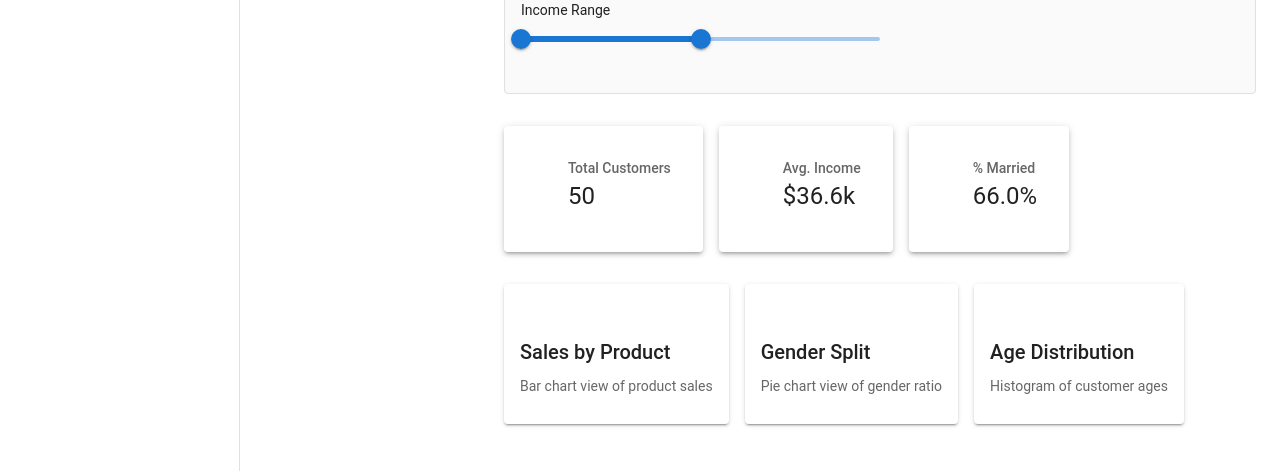
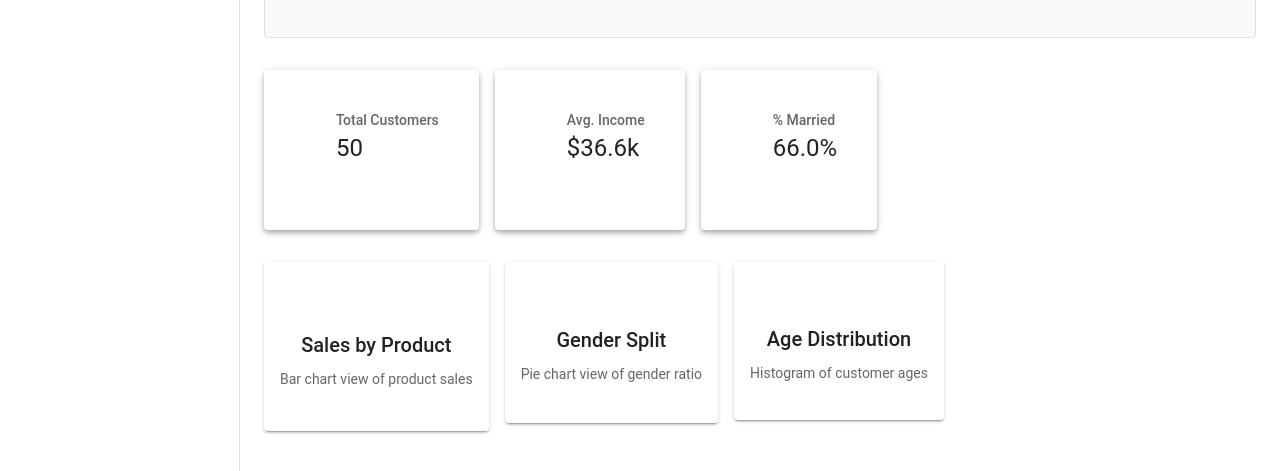
Before and after one commit to nahinAbrar/renata_task, a Next.js app in the folder frontend/: page /dashboard in a window 1280 px wide. Shown: the part 329-800 px from the top of the page. Built offline with nearby package versions, Linux system fonts and the light colour scheme; sample sign-in values are in the browser's storage; some icons are missing.

Commit message:
Ui fixes

```diff
--- a/frontend/src/app/dashboard/layout.js
+++ b/frontend/src/app/dashboard/layout.js
@@ -205,7 +205,7 @@ export default function DashboardLayout({ children }) {
             sx={{
               flexGrow: 1,
               p: 3,
-              ml: { md: `${drawerWidth}px` },
+              ml: 0,
               mt: 8,
               overflow: "auto"
             }}
--- a/frontend/src/app/dashboard/page.js
+++ b/frontend/src/app/dashboard/page.js
@@ -109,13 +109,27 @@ export default function DashboardHome() {
             <Grid container spacing={2} sx={{ mb: 4 }}>
                 {kpis.map(({ label, value, icon }) => (
                     <Grid item xs={12} sm={4} key={label}>
-                        <Card elevation={3} sx={{ position: "relative", p: 2 }}>
+                        <Card elevation={4}
+                            sx={{
+                                position: "relative",
+                                p: 3,
+                                height: 160,
+                                transition: "transform 0.2s",
+                                "&:hover": { transform: "translateY(-4px)", boxShadow: 6 }
+                            }}>
                             {/* Export icon for Admin */}
                             {role === "Admin" && (
                                 <IconButton
                                     size="small"
                                     onClick={handleExport}
-                                    sx={{ position: "absolute", top: 8, right: 8 }}
+                                    sx={{
+                                        position: "absolute",
+                                        top: 8,
+                                        right: 8,
+                                        bgcolor: "background.paper",
+                                        boxShadow: 2,
+                                        "&:hover": { bgcolor: "grey.100" }
+                                    }}
                                 >
                                     <DownloadIcon fontSize="small" />
                                 </IconButton>
@@ -138,7 +152,13 @@ export default function DashboardHome() {
             <Grid container spacing={2}>
                 {visuals.map(({ label, href, icon, subtitle }) => (
                     <Grid item xs={12} sm={6} key={href}>
-                        <Card elevation={2} sx={{ height: 140 }}>
+                        <Card elevation={2}
+                            sx={{
+                                aspectRatio: "4 / 3",
+                                display: "flex",
+                                transition: "transform 0.2s",
+                                "&:hover": { transform: "translateY(-4px)", boxShadow: 4 }
+                            }}>
                             <CardActionArea
                                 component={Link}
                                 href={href}
@@ -149,6 +169,7 @@ export default function DashboardHome() {
                                         height: "100%",
                                         display: "flex",
                                         flexDirection: "column",
+                                        alignItems: "center",
                                         justifyContent: "center",
                                         gap: 1
                                     }}
--- a/frontend/src/components/FilterPanel.jsx
+++ b/frontend/src/components/FilterPanel.jsx
@@ -48,7 +48,7 @@ export default function FilterPanel() {
       </Typography>
 
       {/* Division always enabled */}
-      <FormControl fullWidth size="small" sx={{ mb: 2 }}>
+      <FormControl fullWidth size="small" sx={{ mb: 2 , width: "50%" }}>
         <InputLabel>Division</InputLabel>
         <Select
           label="Division"
@@ -66,7 +66,7 @@ export default function FilterPanel() {
       {/* Hide gender, age & income for SalesReps */}
       {!hideDetailed && (
         <>
-          <FormControl fullWidth size="small" sx={{ mb: 2 }}>
+          <FormControl fullWidth size="small" sx={{ mb: 2, width: "50%"}}>
             <InputLabel>Gender</InputLabel>
             <Select
               label="Gender"
@@ -99,7 +99,7 @@ export default function FilterPanel() {
             onChange={(e, v) => setIncomeRange(v)}
             valueLabelDisplay="auto"
             min={0}
-            max={200000}
+            max={100000}
             sx={{ mb: 2, width: "50%" }}
           />
         </>
```
